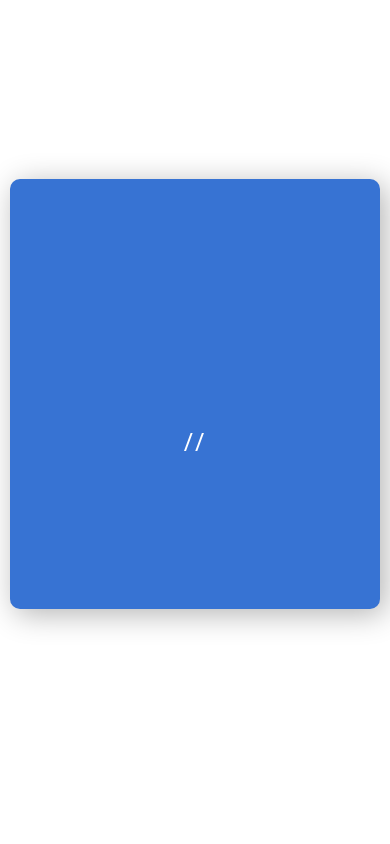
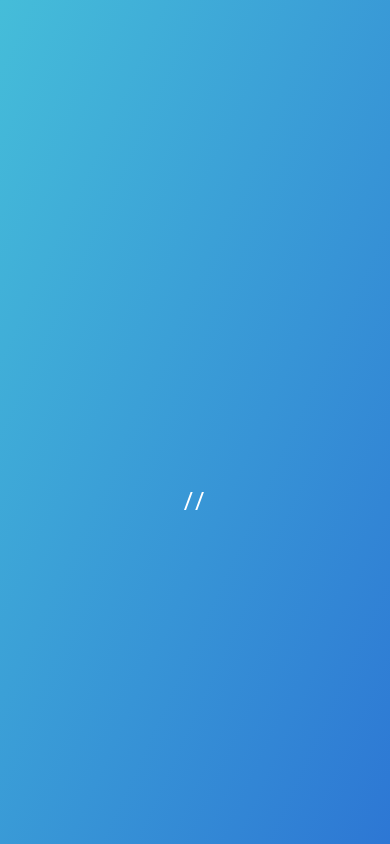
Before and after one commit to pragyakar/weather-card, a plain HTML site: page index.html in a window 390 px wide. Drawn offline with nearby package versions, Linux system fonts and the light colour scheme.

Commit message:
Responsiveness

```diff
--- a/css/style.css
+++ b/css/style.css
@@ -1,6 +1,10 @@
+* {
+    transition: 0.4s ease;
+}
 body, html {
     margin: 0 auto;
     font-family: 'Open Sans';
+
 }
 .landing {
     background-color: #ffffff;
@@ -15,10 +19,25 @@ body, html {
 .box {
     height: 390px;
     width: 330px;
-    background-color: #3773d3;
+    /* background-color: #3773d3; */
+    background: linear-gradient(to bottom right, #45BDD9, #2d77d4);
     border-radius: 10px;
     box-shadow: 5px 5px 30px rgba(0,0,0,0.3);
-    padding: 20px;
+    padding-top: 20px;
+}
+@media (max-width:480px) {
+    .box {
+        height: 100%;
+        width:100%;
+        padding: 0;
+        border-radius: 0;
+        display: flex;
+        flex-direction: column;
+        justify-content: center;
+        align-items: center;
+        text-align: center;
+
+    }
 }
 .climate-icon {
     min-height: 200px;
@@ -26,7 +45,7 @@ body, html {
 .icon {
     color: rgb(255, 255, 255);
     height: 200px;
-    margin-top: 50px;
+    margin-top: 40px;
 }
 .temperature-box {
     text-transform: uppercase;
--- a/index.html
+++ b/index.html
@@ -20,8 +20,6 @@
             <!-- <span class="wind"></span>
             <span class="humidity"></span> -->
         </div>
-        <br>
-        <p class="error"></p>
     </div>
     <script src="https://cdnjs.cloudflare.com/ajax/libs/jquery/3.3.1/jquery.min.js"></script>
     <script src="https://cdnjs.cloudflare.com/ajax/libs/jquery.simpleWeather/3.1.0/jquery.simpleWeather.min.js"></script>
```
